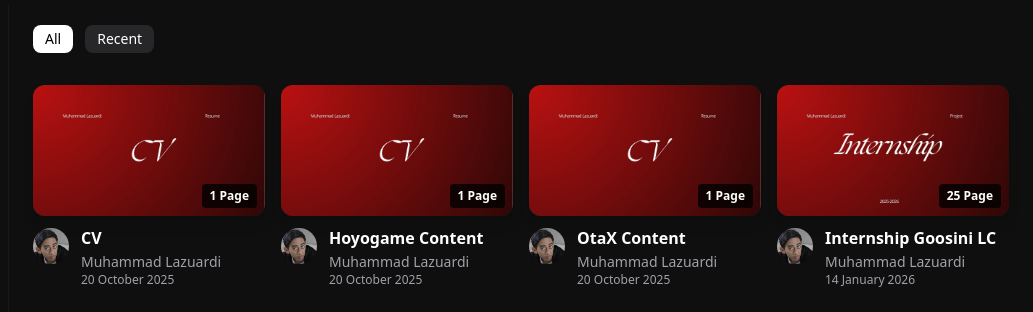
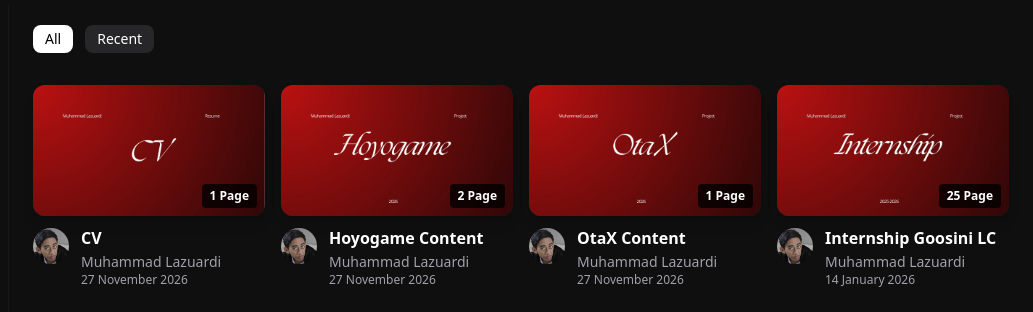
Before and after one commit to Lawlience/My-Portofolio, a plain HTML site: page index.html in a window 1280 px wide. Shown: the part 55-367 px from the top of the page, 247-1280 px from the left. Drawn offline with nearby package versions, Linux system fonts and the light colour scheme.

Commit message:
Update index.html

```diff
--- a/index.html
+++ b/index.html
@@ -191,29 +191,29 @@
                         <div>
                             <h3 class="font-bold leading-tight line-clamp-2">CV</h3>
                             <p class="text-zinc-400 text-sm mt-1">Muhammad Lazuardi</p>
-                            <p class="text-zinc-400 text-xs">20 October 2025</p>
+                            <p class="text-zinc-400 text-xs">27 November 2026</p>
                         </div>
                     </div>
                 </div>
 
                 <div onclick="window.open('https://docs.google.com/spreadsheets/d/1uNRAj3JC1FPfYQoRcs7P9DwtCo6Y8EmyfXgSkHR5s9M/edit?usp=sharing', '_blank', 'noopener,noreferrer')" class="flex flex-col gap-3 cursor-pointer group">
                     <div class="relative bg-zinc-800 aspect-video rounded-xl overflow-hidden shadow-lg">
-                        <img src="4.jpg" class="object-cover w-full h-full group-hover:scale-105 transition duration-500">
-                        <span class="absolute bottom-2 right-2 bg-black/80 text-xs px-2 py-1 rounded font-bold">1 Page</span>
+                        <img src="hoyogame cover.jpg" class="object-cover w-full h-full group-hover:scale-105 transition duration-500">
+                        <span class="absolute bottom-2 right-2 bg-black/80 text-xs px-2 py-1 rounded font-bold">2 Page</span>
                     </div>
                     <div class="flex gap-3">
                         <img src="profil.jpg" class="w-9 h-9 rounded-full object-cover shrink-0" onerror="this.src='https://ui-avatars.com/api/?name=ML'">
                         <div>
                             <h3 class="font-bold leading-tight line-clamp-2">Hoyogame Content</h3>
                             <p class="text-zinc-400 text-sm mt-1">Muhammad Lazuardi</p>
-                            <p class="text-zinc-400 text-xs">20 October 2025</p>
+                            <p class="text-zinc-400 text-xs">27 November 2026</p>
                         </div>
                     </div>
                 </div>
 
-                <div onclick="window.open('https://docs.google.com/spreadsheets/d/1uNRAj3JC1FPfYQoRcs7P9DwtCo6Y8EmyfXgSkHR5s9M/edit?usp=sharing', '_blank', 'noopener,noreferrer')" class="flex flex-col gap-3 cursor-pointer group">
+                <div onclick="window.open('https://docs.google.com/spreadsheets/d/1N6q2VBB4WCJA60EOKH2LQDR31RJXYBNmBaHvs45ySRY/edit?usp=sharing', '_blank', 'noopener,noreferrer')" class="flex flex-col gap-3 cursor-pointer group">
                     <div class="relative bg-zinc-800 aspect-video rounded-xl overflow-hidden shadow-lg">
-                        <img src="4.jpg" class="object-cover w-full h-full group-hover:scale-105 transition duration-500">
+                        <img src="otax cover.jpg" class="object-cover w-full h-full group-hover:scale-105 transition duration-500">
                         <span class="absolute bottom-2 right-2 bg-black/80 text-xs px-2 py-1 rounded font-bold">1 Page</span>
                     </div>
                     <div class="flex gap-3">
@@ -221,7 +221,7 @@
                         <div>
                             <h3 class="font-bold leading-tight line-clamp-2">OtaX Content</h3>
                             <p class="text-zinc-400 text-sm mt-1">Muhammad Lazuardi</p>
-                            <p class="text-zinc-400 text-xs">20 October 2025</p>
+                            <p class="text-zinc-400 text-xs">27 November 2026</p>
                         </div>
                     </div>
                 </div>
```
